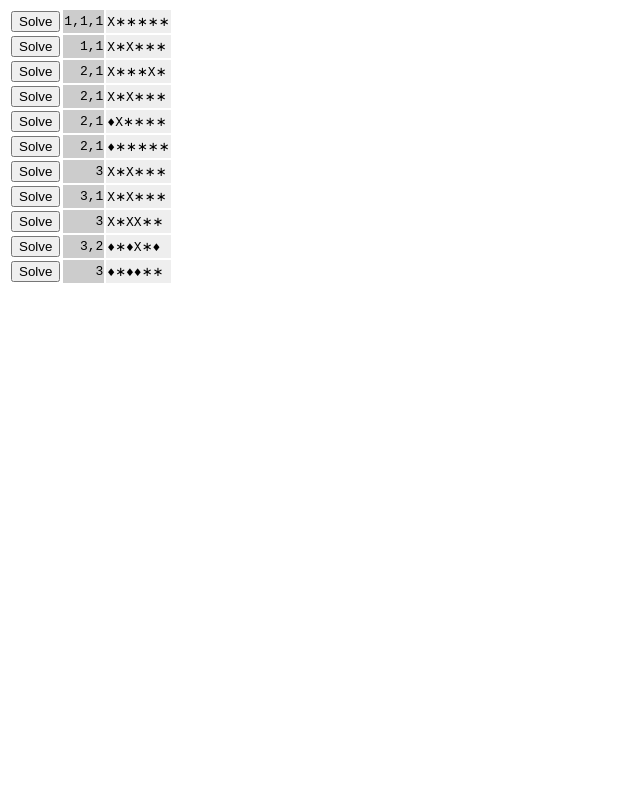
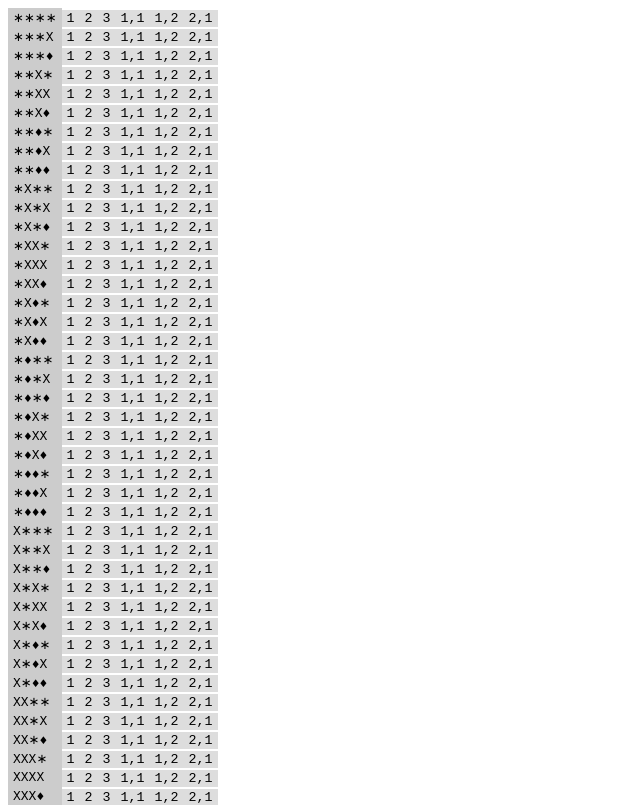
Before and after one commit to avyarochkin/crossbits-solver, an Angular app: page / in a window 1280 px wide. Shown: the top 805 px of the page, without its empty margins (0-640 px from the left). Built offline with nearby package versions, Linux system fonts and the light colour scheme.

Commit message:
Improved test bed: converted test cases into a matrix

```diff
--- a/src/app/app.component.css
+++ b/src/app/app.component.css
@@ -1,10 +1,13 @@
-.testcase {
+.testcase td button {
+  background-color: #ddd;
+  border: none;
+  text-align: right;
+  padding: 1px 5px;
+  margin: 0;
   font-family: monospace;
 }
-.testcase td:nth-child(2) {
+.testcase td:first-child {
   background-color: #ccc;
-  text-align: right;
+  padding: 1px 5px;
+  font-family: monospace;
 }
-.testcase td:nth-child(3) {
-  background-color: #eee;
-}
--- a/src/app/app.component.html
+++ b/src/app/app.component.html
@@ -1,8 +1,7 @@
 <!--The content below is only a placeholder and can be replaced.-->
-<table>
-  <tr *ngFor="let case of testCases; let i = index" class="testcase">
-    <td><button (click)="solve(i)">Solve</button></td>
-    <td>{{case.hintLine}}</td>
-    <td>{{prettify(case.boardData)}}</td>
+<table cellpadding=0 cellspacing=0>
+    <tr *ngFor="let dataItem of boardData; let y = index" class="testcase">
+        <td>{{prettify(dataItem)}}</td>
+        <td *ngFor="let hintLine of hintLines; let x = index"><button *ngIf="fits(x, y)" (click)="solve(x, y)">{{hintLine}}</button></td>
   </tr>
 </table>
--- a/src/app/app.component.ts
+++ b/src/app/app.component.ts
@@ -8,50 +8,127 @@ import { Solver } from './solver';
 })
 export class AppComponent {
     title = 'Solver';
-    testCases = [{
-        hintLine: [1, 1, 1],
-        boardData: [0,-1,-1,-1,-1,-1]
-    },{
-        hintLine: [1, 1],
-        boardData: [0,-1, 0,-1,-1,-1]
-    },{
-        hintLine: [2, 1],
-        boardData: [0,-1,-1,-1, 0,-1]
-    },{
-        hintLine: [2, 1],
-        boardData: [0,-1, 0,-1,-1,-1]
-    },{
-        hintLine: [2, 1],
-        boardData: [1, 0,-1,-1,-1,-1]
-    },{
-        hintLine: [2, 1],
-        boardData: [1,-1,-1,-1,-1,-1]
-    },{
-        hintLine: [3],
-        boardData: [0,-1, 0,-1,-1,-1]
-    },{
-        hintLine: [3,1],
-        boardData: [0,-1, 0,-1,-1,-1]
-    },{
-        hintLine: [3],
-        boardData: [0,-1, 0, 0,-1,-1]
-    },{
-        hintLine: [3,2],
-        boardData: [1,-1, 1, 0,-1, 1]
-    },{
-        hintLine: [3],
-        boardData: [1,-1, 1, 1,-1,-1]
-    }];
+    hintLines = [
+        [1],
+        [2],
+        [3],
+        [1,1],
+        [1,2],
+        [1,3],
+        [2,1],
+        [2,2],
+        [2,3],
+        [3,1],
+        [3,2],
+        [3,3],
+        [1,1,1],
+        [1,1,2],
+        [1,2,1],
+        [1,2,2],
+        [2,1,1],
+        [2,1,2],
+        [2,2,1],
+        [2,2,2]
+    ];
+    boardData = [
+        [-1,-1,-1,-1],
+        [-1,-1,-1, 0],
+        [-1,-1,-1, 1],
+        [-1,-1, 0,-1],
+        [-1,-1, 0, 0],
+        [-1,-1, 0, 1],
+        [-1,-1, 1,-1],
+        [-1,-1, 1, 0],
+        [-1,-1, 1, 1],
+        [-1, 0,-1,-1],
+        [-1, 0,-1, 0],
+        [-1, 0,-1, 1],
+        [-1, 0, 0,-1],
+        [-1, 0, 0, 0],
+        [-1, 0, 0, 1],
+        [-1, 0, 1,-1],
+        [-1, 0, 1, 0],
+        [-1, 0, 1, 1],
+        [-1, 1,-1,-1],
+        [-1, 1,-1, 0],
+        [-1, 1,-1, 1],
+        [-1, 1, 0,-1],
+        [-1, 1, 0, 0],
+        [-1, 1, 0, 1],
+        [-1, 1, 1,-1],
+        [-1, 1, 1, 0],
+        [-1, 1, 1, 1],
+
+        [0,-1,-1,-1],
+        [0,-1,-1, 0],
+        [0,-1,-1, 1],
+        [0,-1, 0,-1],
+        [0,-1, 0, 0],
+        [0,-1, 0, 1],
+        [0,-1, 1,-1],
+        [0,-1, 1, 0],
+        [0,-1, 1, 1],
+        [0, 0,-1,-1],
+        [0, 0,-1, 0],
+        [0, 0,-1, 1],
+        [0, 0, 0,-1],
+        [0, 0, 0, 0],
+        [0, 0, 0, 1],
+        [0, 0, 1,-1],
+        [0, 0, 1, 0],
+        [0, 0, 1, 1],
+        [0, 1,-1,-1],
+        [0, 1,-1, 0],
+        [0, 1,-1, 1],
+        [0, 1, 0,-1],
+        [0, 1, 0, 0],
+        [0, 1, 0, 1],
+        [0, 1, 1,-1],
+        [0, 1, 1, 0],
+        [0, 1, 1, 1],
+
+        [1,-1,-1,-1],
+        [1,-1,-1, 0],
+        [1,-1,-1, 1],
+        [1,-1, 0,-1],
+        [1,-1, 0, 0],
+        [1,-1, 0, 1],
+        [1,-1, 1,-1],
+        [1,-1, 1, 0],
+        [1,-1, 1, 1],
+        [1, 0,-1,-1],
+        [1, 0,-1, 0],
+        [1, 0,-1, 1],
+        [1, 0, 0,-1],
+        [1, 0, 0, 0],
+        [1, 0, 0, 1],
+        [1, 0, 1,-1],
+        [1, 0, 1, 0],
+        [1, 0, 1, 1],
+        [1, 1,-1,-1],
+        [1, 1,-1, 0],
+        [1, 1,-1, 1],
+        [1, 1, 0,-1],
+        [1, 1, 0, 0],
+        [1, 1, 0, 1],
+        [1, 1, 1,-1],
+        [1, 1, 1, 0],
+        [1, 1, 1, 1]
+    ];
 
     prettify(data: number[]) {
         return data.reduce((prev, e) => { return prev + "∗X♦"[e+1] }, "")
     }
 
-    solve(caseIndex: number) {
+    fits(hintIndex: number, dataIndex: number) {
+        return this.boardData[dataIndex].length >= this.hintLines[hintIndex].reduce((prev, curr) => { return prev + curr }, 0) + this.hintLines[hintIndex].length - 1
+    }
+
+    solve(hintIndex: number, dataIndex: number) {
 
         let solver = new Solver(
-            this.testCases[caseIndex].boardData,
-            this.testCases[caseIndex].hintLine.map(item => { return { hint: item }}));
+            this.boardData[dataIndex],
+            this.hintLines[hintIndex].map(item => { return { hint: item }}));
         solver.solveLine(0);
     }
 }
```
